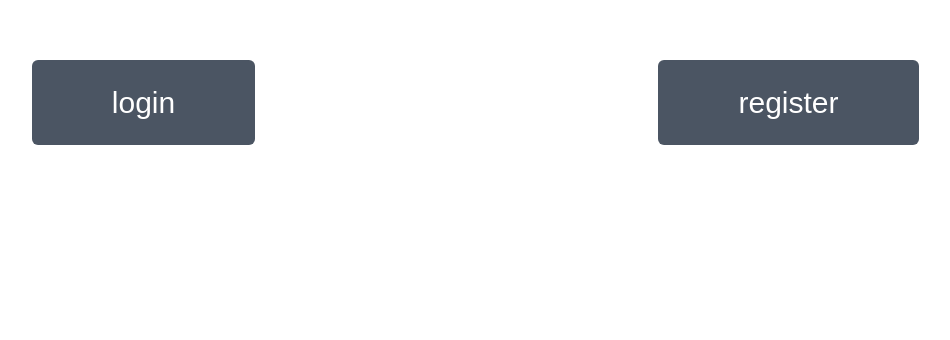
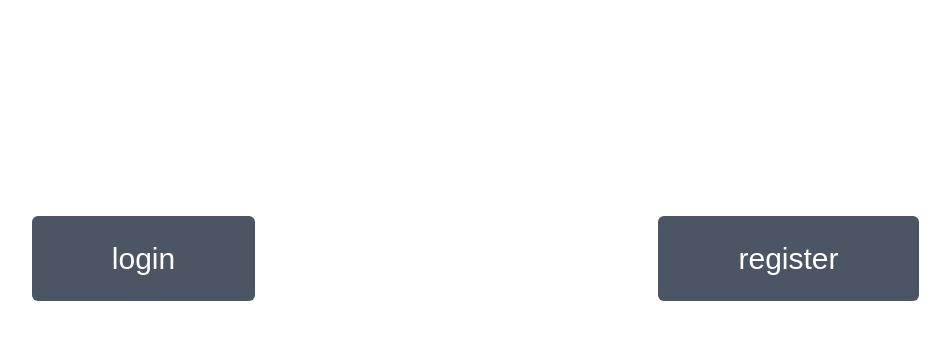
Before and after one commit to PingHsunTsai/FoodieChat, a Next.js app in the folder frontend/: page / in a window 1280 px wide. Shown: the part 148-488 px from the top of the page, without its empty margins (174-1124 px from the left). Built offline with nearby package versions, Linux system fonts and the light colour scheme.

Commit message:
init global layout

```diff
--- a/frontend/src/app/layout.jsx
+++ b/frontend/src/app/layout.jsx
@@ -1,28 +1,15 @@
-import localFont from "next/font/local";
 import "./globals.css";
-
-const geistSans = localFont({
-  src: "./fonts/GeistVF.woff",
-  variable: "--font-geist-sans",
-  weight: "100 900",
-});
-const geistMono = localFont({
-  src: "./fonts/GeistMonoVF.woff",
-  variable: "--font-geist-mono",
-  weight: "100 900",
-});
+import { styles } from '../style';
 
 export const metadata = {
-  title: "Create Next App",
-  description: "Generated by create next app",
+  title: "LetsChat",
+  description: "AI-Powered Networking",
 };
 
 export default function RootLayout({ children }) {
   return (
     <html lang="en">
-      <body
-        className={`${geistSans.variable} ${geistMono.variable} antialiased`}
-      >
+      <body className={`${styles.padding} max-w-7xl mx-auto relative`}>
         {children}
       </body>
     </html>
--- a/frontend/src/app/page.jsx
+++ b/frontend/src/app/page.jsx
@@ -4,12 +4,12 @@ import  NavigateButtom  from '../components/NavigateButton';
 const Home = () => {
 
   return (
-    <section className={`${styles.padding} max-w-7xl mx-auto relative`}>
+    <section>
 
-      <h1 className={`${styles.heroHeadText}`}>
+      <h1 className='font-black text-white lg:text-[80px] sm:text-[60px] xs:text-[50px] text-[40px] lg:leading-[98px] mt-2'>
         LetsChat
         <br className='max-md:hidden'/>
-        <span className='orange_gradient text-center'> AI-Powered Networking</span>
+        <span className='text-center'> AI-Powered Networking</span>
       </h1>
 
       <div
```
Also changed, not shown: frontend/src/index.css (deleted).
